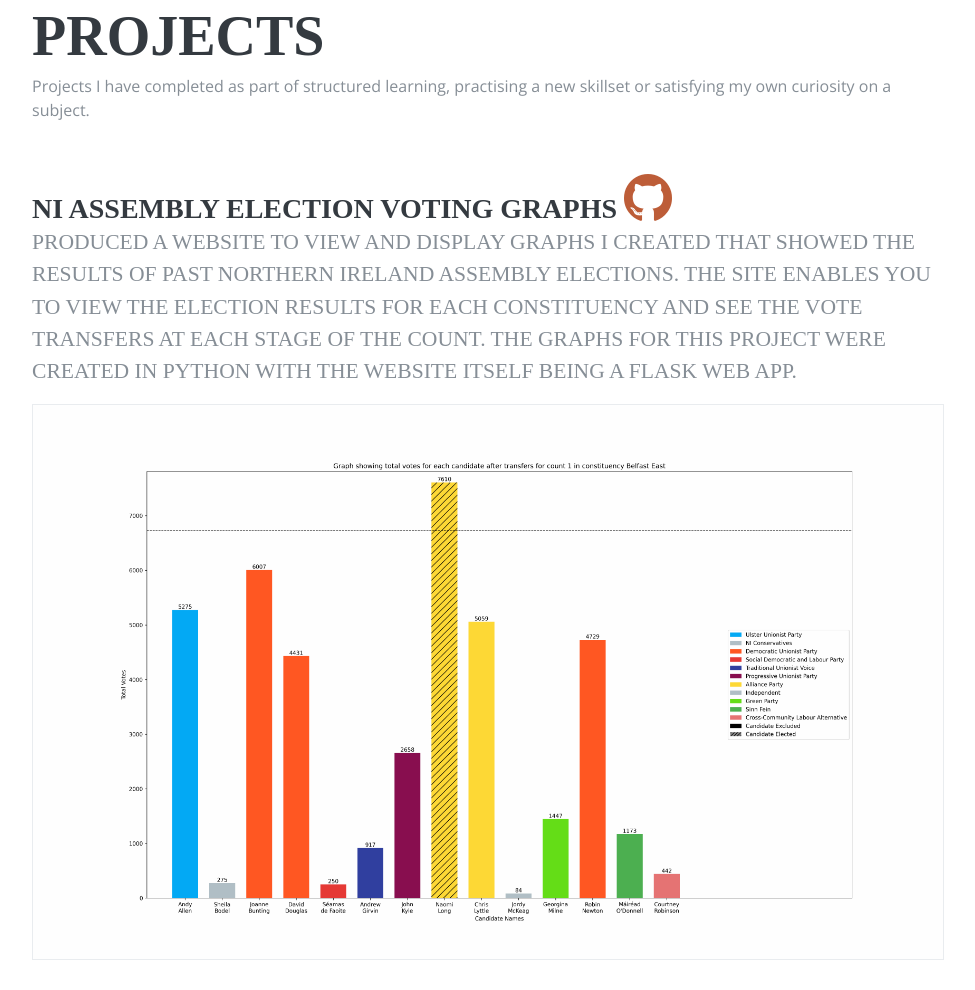
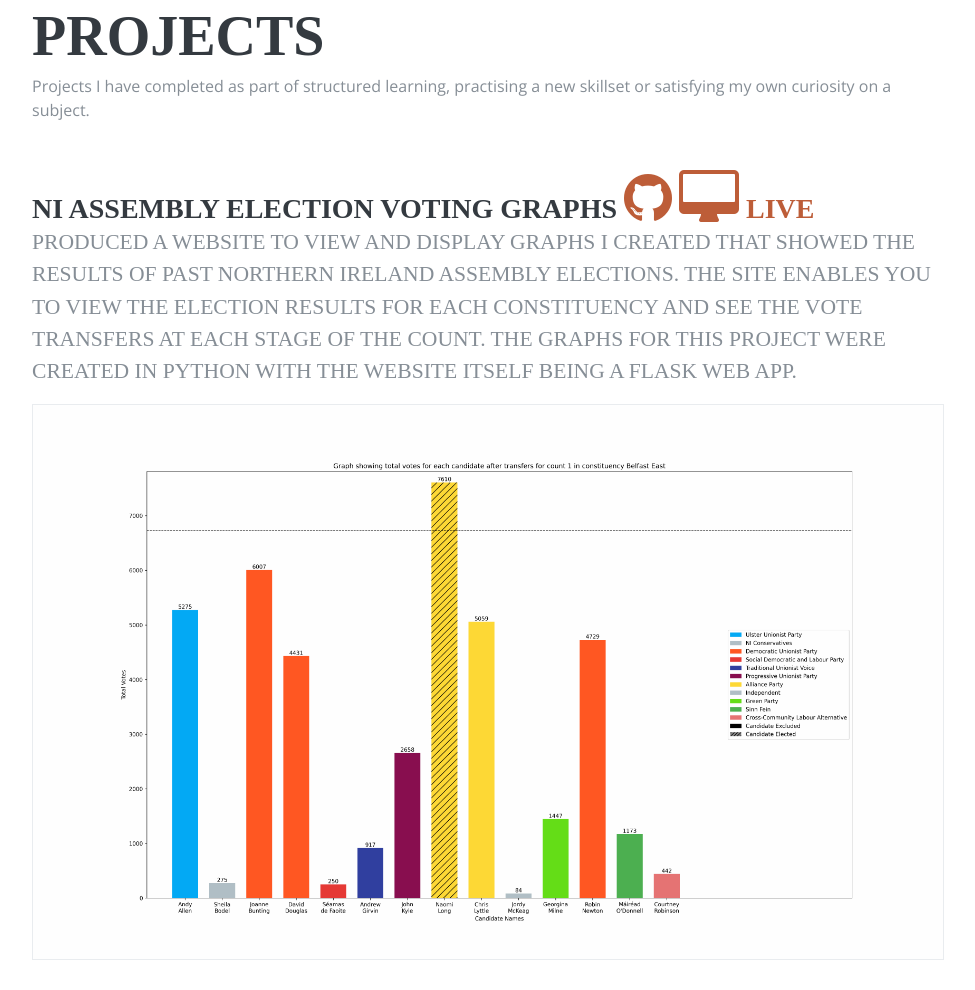
Before and after one commit to cmcfsoftware/Resume, a plain HTML site: page index.html in a window 1280 px wide. Shown: the part 3417-4407 px from the top of the page, without its empty margins (288-1263 px from the left). Drawn offline with nearby package versions, Linux system fonts and the light colour scheme; a web font is replaced by a local one.

Commit message:
Update index.html

```diff
--- a/index.html
+++ b/index.html
@@ -235,7 +235,7 @@
 
           <div class="resume-item d-flex flex-column flex-md-row mb-5">
             <div class="resume-content mr-auto">
-              <h3 class="mb-0">NI Assembly Election Voting Graphs    <a href="https://github.com/cmcfsoftware/NI-Assembly-Election-Graphs"><i class="fa fa-github fa-2x"></i></a></h3>
+              <h3 class="mb-0">NI Assembly Election Voting Graphs    <a href="https://github.com/cmcfsoftware/NI-Assembly-Election-Graphs"><i class="fa fa-github fa-2x"></i></a> <a href="https://assembly-election-graphs.ew.r.appspot.com/"> <i class="fa fa-desktop fa-2x"></i> LIVE</a></h3>
 
               <div class="subheading mb-3">Produced a website to view and display graphs I created that showed the results of past Northern Ireland assembly elections. The site enables you to view the election results for each
                 constituency and see the vote transfers at each stage of the count. The graphs for this project were created in python with the website itself being a flask web app.
```
